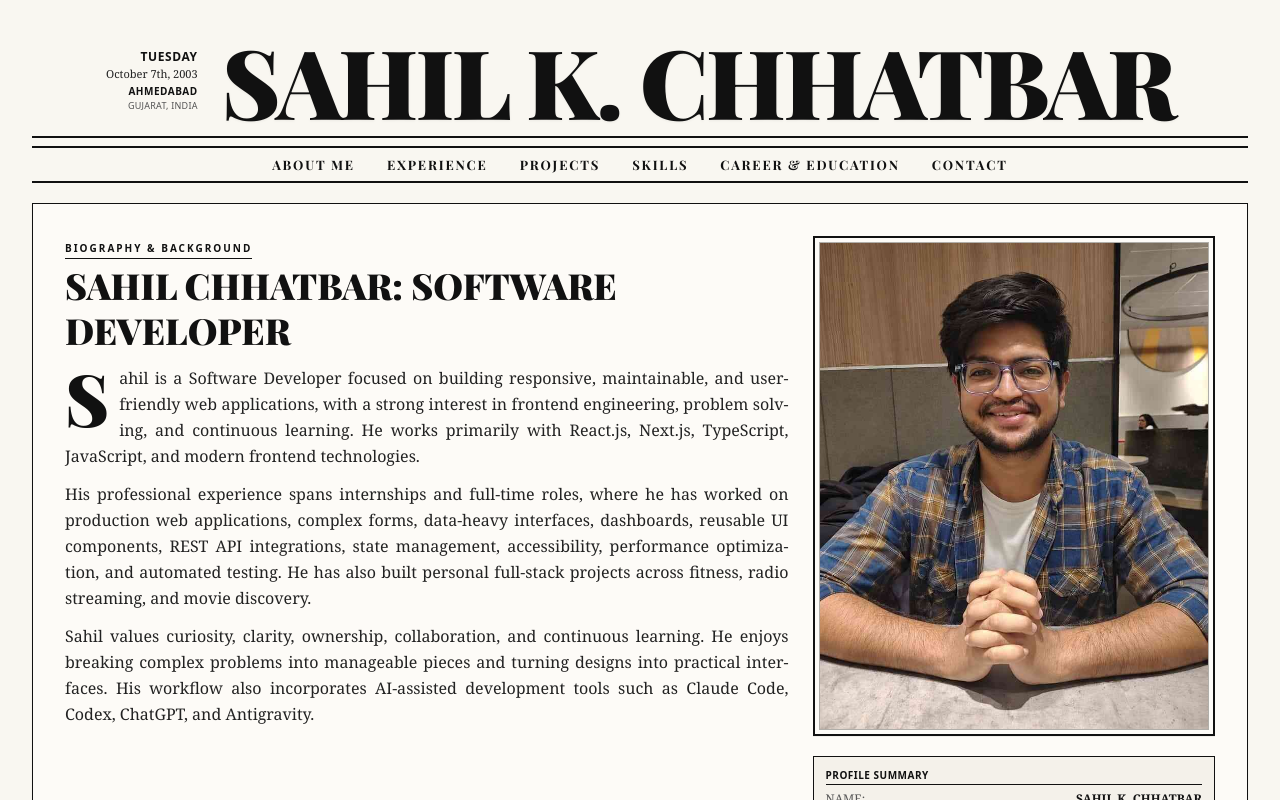
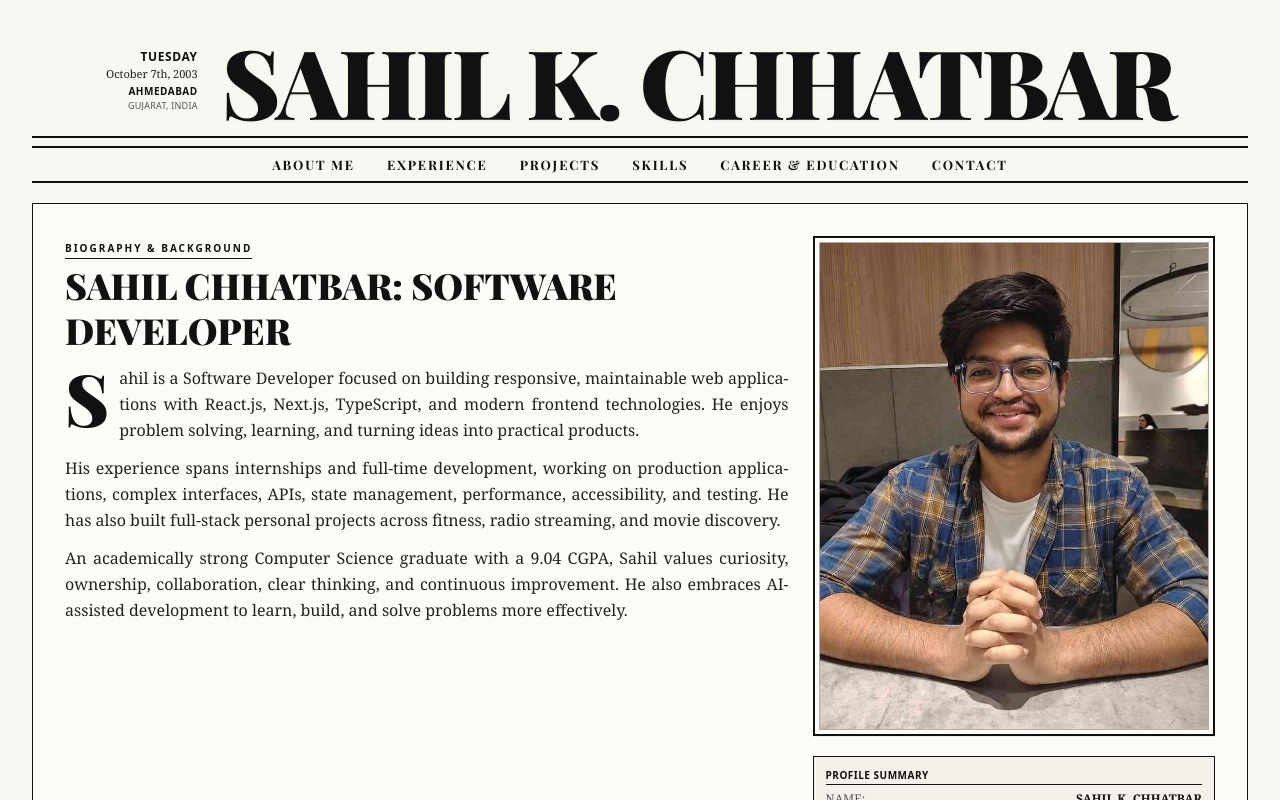
Before and after one commit to SahilChhatbar/portfolio_v2, a Next.js app: page /about in a window 1280 px wide. Shown: the top 800 px of the page. Built offline with nearby package versions, Linux system fonts and the light colour scheme; a web font is replaced by a local one.

Commit message:
Refactor bio paragraphs for clarity and brevity
Updated bio paragraphs to be more concise and focused on key skills and experiences.

```diff
--- a/app/(pages)/about/data/about.ts
+++ b/app/(pages)/about/data/about.ts
@@ -81,9 +81,9 @@ export const ABOUT_DATA: AboutData = {
     subheadline:
       "",
   bioParagraphs: [
-    "Sahil is a Software Developer focused on building responsive, maintainable, and user-friendly web applications, with a strong interest in frontend engineering, problem solving, and continuous learning. He works primarily with React.js, Next.js, TypeScript, JavaScript, and modern frontend technologies.",
-    "His professional experience spans internships and full-time roles, where he has worked on production web applications, complex forms, data-heavy interfaces, dashboards, reusable UI components, REST API integrations, state management, accessibility, performance optimization, and automated testing. He has also built personal full-stack projects across fitness, radio streaming, and movie discovery.",
-    "Sahil values curiosity, clarity, ownership, collaboration, and continuous learning. He enjoys breaking complex problems into manageable pieces and turning designs into practical interfaces. His workflow also incorporates AI-assisted development tools such as Claude Code, Codex, ChatGPT, and Antigravity."
+  "Sahil is a Software Developer focused on building responsive, maintainable web applications with React.js, Next.js, TypeScript, and modern frontend technologies. He enjoys problem solving, learning, and turning ideas into practical products.",
+  "His experience spans internships and full-time development, working on production applications, complex interfaces, APIs, state management, performance, accessibility, and testing. He has also built full-stack personal projects across fitness, radio streaming, and movie discovery.",
+  "An academically strong Computer Science graduate with a 9.04 CGPA, Sahil values curiosity, ownership, collaboration, clear thinking, and continuous improvement. He also embraces AI-assisted development to learn, build, and solve problems more effectively."
   ],
     quote: "Build with curiosity, solve with clarity, and keep creating beyond the screen.",
     actions: {
```
